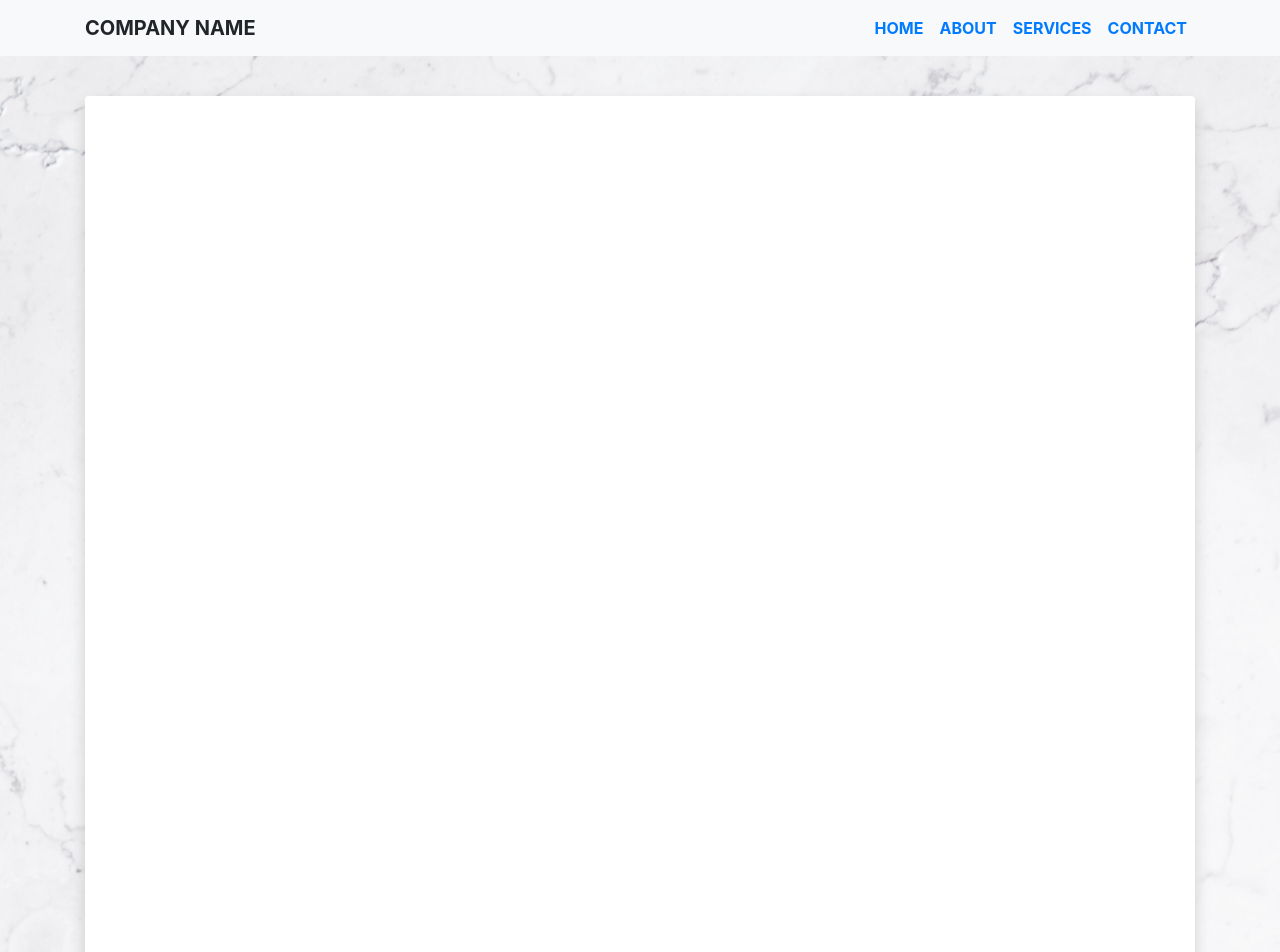
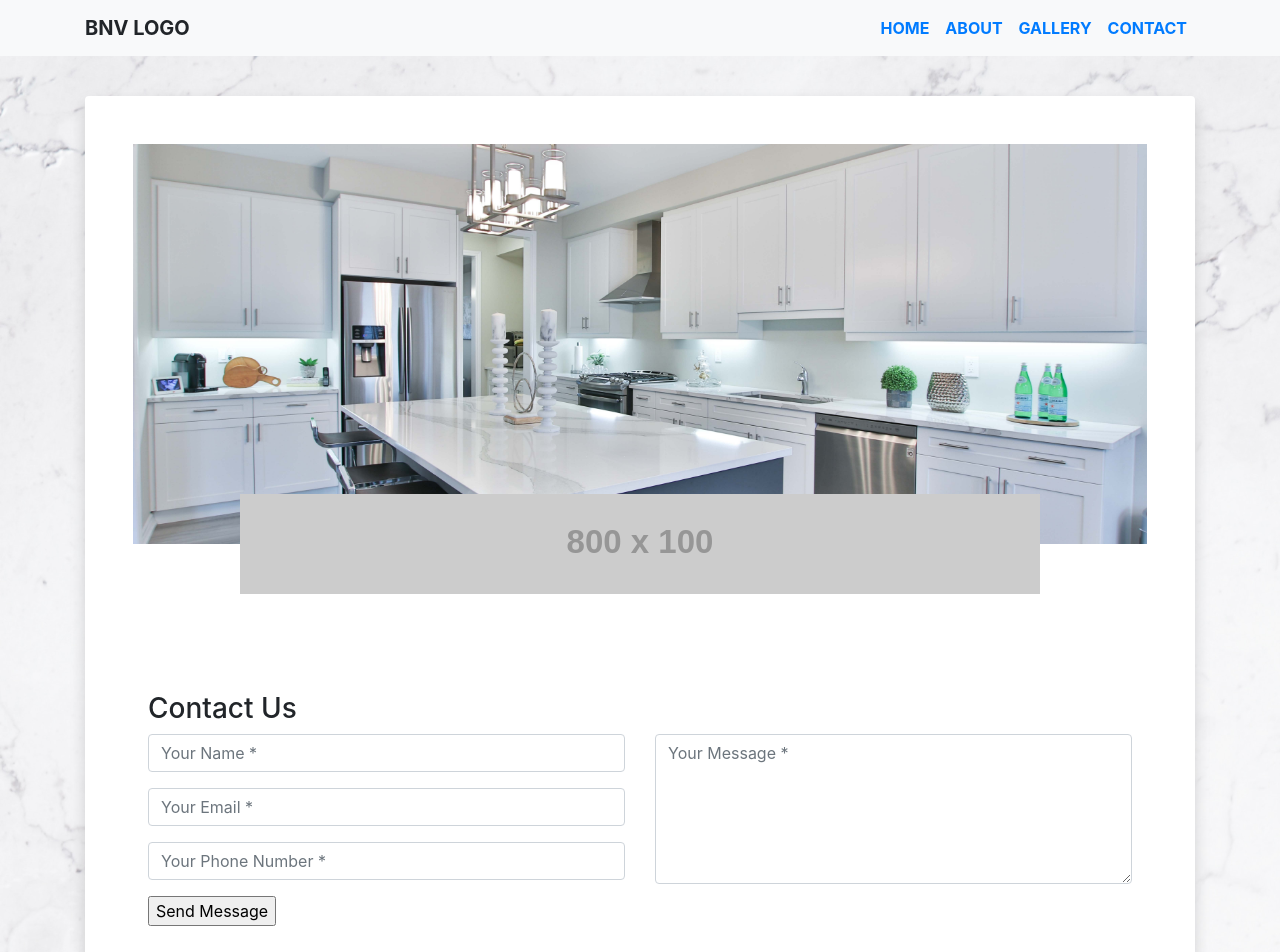
Before and after one commit to KyleCornelius/BNV, a website: page index.html in a window 1280 px wide. Shown: the top 952 px of the page. Drawn offline with Linux system fonts and the light colour scheme; placeholder pictures from the web are drawn by us.

Commit message:
add file i forgot to add in last commit >:o

```diff
--- a/index.html
+++ b/index.html
@@ -14,10 +14,11 @@
 
 <body>
 
+  <!-- nav -->
   <header class="pb-5">
     <nav class="navbar navbar-expand-lg bg-light fixed-top" id="mainNav">
       <div class="container">
-        <div class="navbar-brand text-uppercase font-weight-bold">Company Name</div>
+        <div class="navbar-brand text-uppercase font-weight-bold">BNV Logo</div>
         <button class="navbar-toggler" type="button" data-toggle="collapse" data-target="#navbarResponsive"
           aria-controls="navbarResponsive" aria-expanded="false" aria-label="Toggle navigation">
           <span class="navbar-toggler-icon"></span>
@@ -32,7 +33,7 @@
               <a class="nav-link text-uppercase font-weight-bold js-scroll-trigger" href="#about">About</a>
             </li>
             <li class="nav-item d-none d-lg-block">
-              <a class="nav-link text-uppercase font-weight-bold js-scroll-trigger" href="#services">Services</a>
+              <a class="nav-link text-uppercase font-weight-bold js-scroll-trigger" href="#gallery">Gallery</a>
             </li>
             <li class="nav-item ">
               <a class="nav-link text-uppercase font-weight-bold js-scroll-trigger" href="#contact">Contact</a>
@@ -48,6 +49,40 @@
     <div class="card border-0 shadow my-5">
       <div class="card-body p-5" style="min-height: 1700px">
 
+        <!-- cover -->
+        <div class="masthead" id="home"></div>
+        <div class="logo"></div>
+
+        <!--contact us-->
+        <div class="container mt-5">
+          <form>
+            <h3>Contact Us</h3>
+            <div class="row">
+              <div class="col-md-6">
+                <div class="form-group">
+                  <input type="text" name="txtName" class="form-control" placeholder="Your Name *" value="" />
+                </div>
+                <div class="form-group">
+                  <input type="text" name="txtEmail" class="form-control" placeholder="Your Email *" value="" />
+                </div>
+                <div class="form-group">
+                  <input type="text" name="txtPhone" class="form-control" placeholder="Your Phone Number *" value="" />
+                </div>
+                <div class="form-group">
+                  <input type="submit" name="btnSubmit" class="btnContact" value="Send Message" />
+                </div>
+              </div>
+              <div class="col-md-6">
+                <div class="form-group">
+                  <textarea name="txtMsg" class="form-control" placeholder="Your Message *"
+                    style="width: 100%; height: 150px;"></textarea>
+                </div>
+              </div>
+            </div>
+          </form>
+        </div>
+
+
       </div>
     </div>
   </div>
@@ -57,9 +92,8 @@
     <div class="d-flex justify-content-center center">
       <a href="" class=" footerLink" target="_blank"><i class="fab fa-yelp"></i> Yelp </a>
       <a href="" class=" footerLink ml-5" target="_blank"><i class="fab fa-instagram"></i> Instagram </a>
-      <!-- <a href="link" class="footerLink ml-5" target="_blank"><i class="fas fa-file-download"></i> Resume</a> -->
     </div>
-    <p class="d-flex justify-content-center reserved small mt-5">© 2020 Company Name. All rights reserved.</p>
+    <p class="d-flex justify-content-center reserved small mt-5">© 2020 BNV. All rights reserved.</p>
   </footer>
 
 
```
